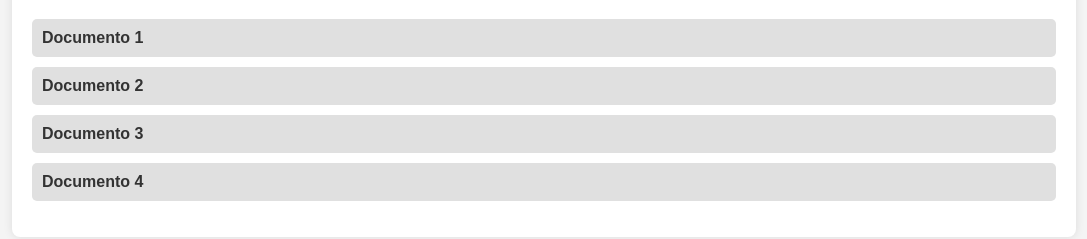
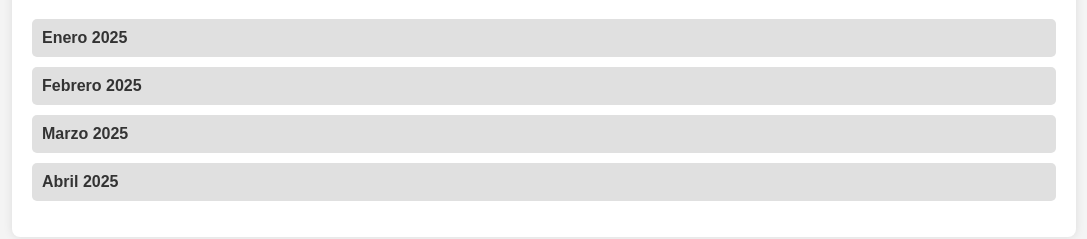
Before and after one commit to zenonpa/cmlp51.com, a plain HTML site: page docs/recaudacion/index.html in a window 1280 px wide. Shown: the part 81-320 px from the top of the page, without its empty margins (96-1183 px from the left). Drawn offline with Linux system fonts and the light colour scheme.

Commit message:
Update index.html

```diff
--- a/docs/recaudacion/index.html
+++ b/docs/recaudacion/index.html
@@ -3,7 +3,7 @@
 <head>
     <meta charset="UTF-8">
     <meta name="viewport" content="width=device-width, initial-scale=1.0">
-    <title>Lista de Documentos</title>
+    <title>CMLP51 - Recaudación 2025</title>
     <style>
         body {
             font-family: Arial, sans-serif;
@@ -48,10 +48,10 @@
     <div class="container">
         <h1>Lista de Documentos</h1>
         <ul>
-            <li><a href="documento1.pdf" target="_blank">Documento 1</a></li>
-            <li><a href="documento2.pdf" target="_blank">Documento 2</a></li>
-            <li><a href="documento3.pdf" target="_blank">Documento 3</a></li>
-            <li><a href="documento4.pdf" target="_blank">Documento 4</a></li>
+            <li><a href="documento1.pdf" target="_blank">Enero 2025</a></li>
+            <li><a href="documento2.pdf" target="_blank">Febrero 2025</a></li>
+            <li><a href="documento3.pdf" target="_blank">Marzo 2025</a></li>
+            <li><a href="documento4.pdf" target="_blank">Abril 2025</a></li>
         </ul>
     </div>
 
```
